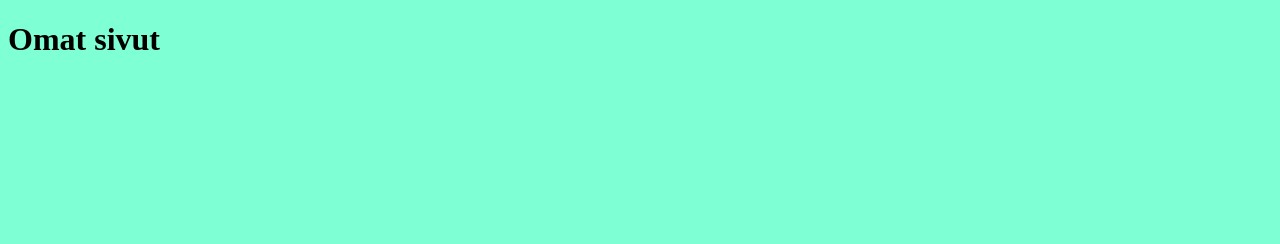
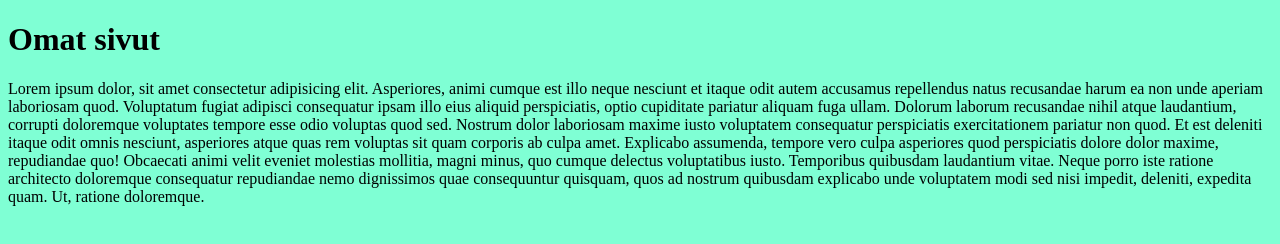
Before and after one commit to purotu/omatsivut, a plain HTML site: page index.html in a window 1280 px wide. Drawn offline with Linux system fonts and the light colour scheme.

Commit message:
ensimmäinen tekstikappale

```diff
--- a/index.html
+++ b/index.html
@@ -8,5 +8,10 @@
 </head>
 <body>
     <h1>Omat sivut</h1>
+    <p>Lorem ipsum dolor, sit amet consectetur adipisicing elit. Asperiores, animi cumque est illo neque nesciunt et itaque odit autem accusamus repellendus natus recusandae harum ea non unde aperiam laboriosam quod.
+    Voluptatum fugiat adipisci consequatur ipsam illo eius aliquid perspiciatis, optio cupiditate pariatur aliquam fuga ullam. Dolorum laborum recusandae nihil atque laudantium, corrupti doloremque voluptates tempore esse odio voluptas quod sed.
+    Nostrum dolor laboriosam maxime iusto voluptatem consequatur perspiciatis exercitationem pariatur non quod. Et est deleniti itaque odit omnis nesciunt, asperiores atque quas rem voluptas sit quam corporis ab culpa amet.
+    Explicabo assumenda, tempore vero culpa asperiores quod perspiciatis dolore dolor maxime, repudiandae quo! Obcaecati animi velit eveniet molestias mollitia, magni minus, quo cumque delectus voluptatibus iusto. Temporibus quibusdam laudantium vitae.
+    Neque porro iste ratione architecto doloremque consequatur repudiandae nemo dignissimos quae consequuntur quisquam, quos ad nostrum quibusdam explicabo unde voluptatem modi sed nisi impedit, deleniti, expedita quam. Ut, ratione doloremque.</p>
 </body>
 </html>
```
